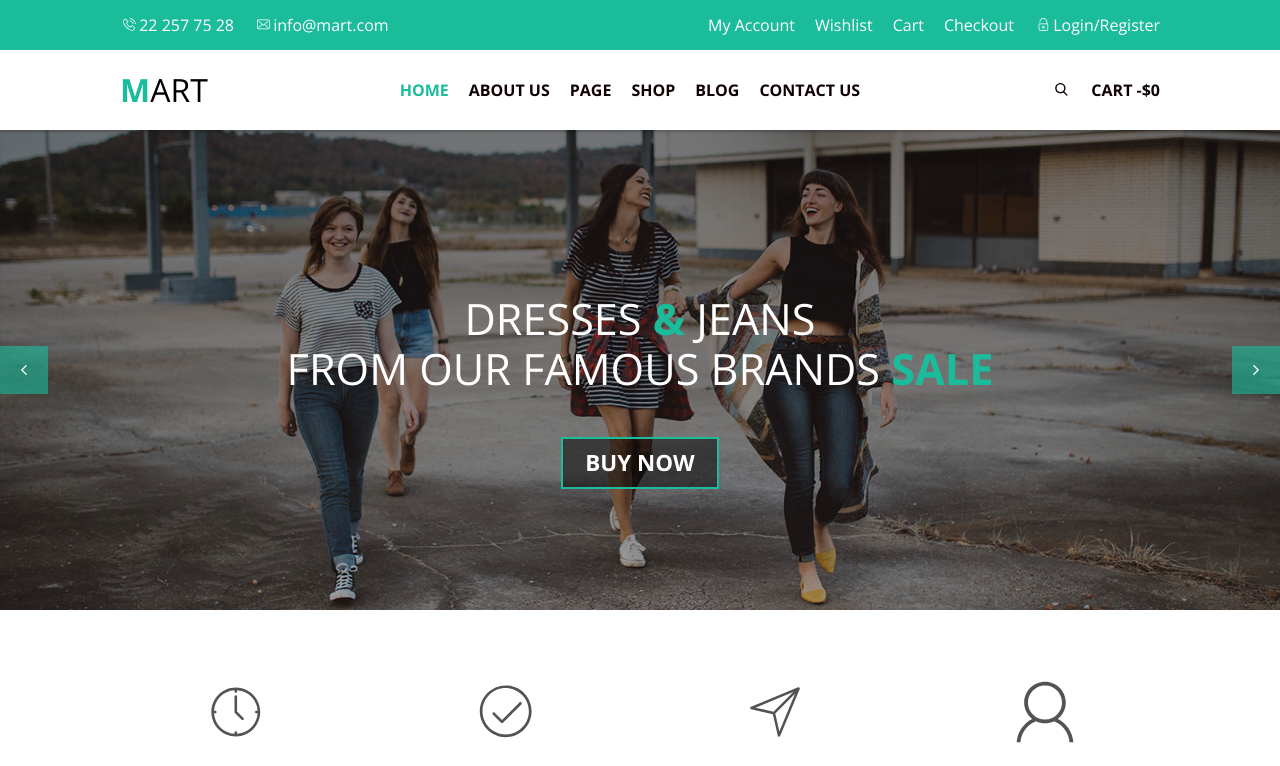
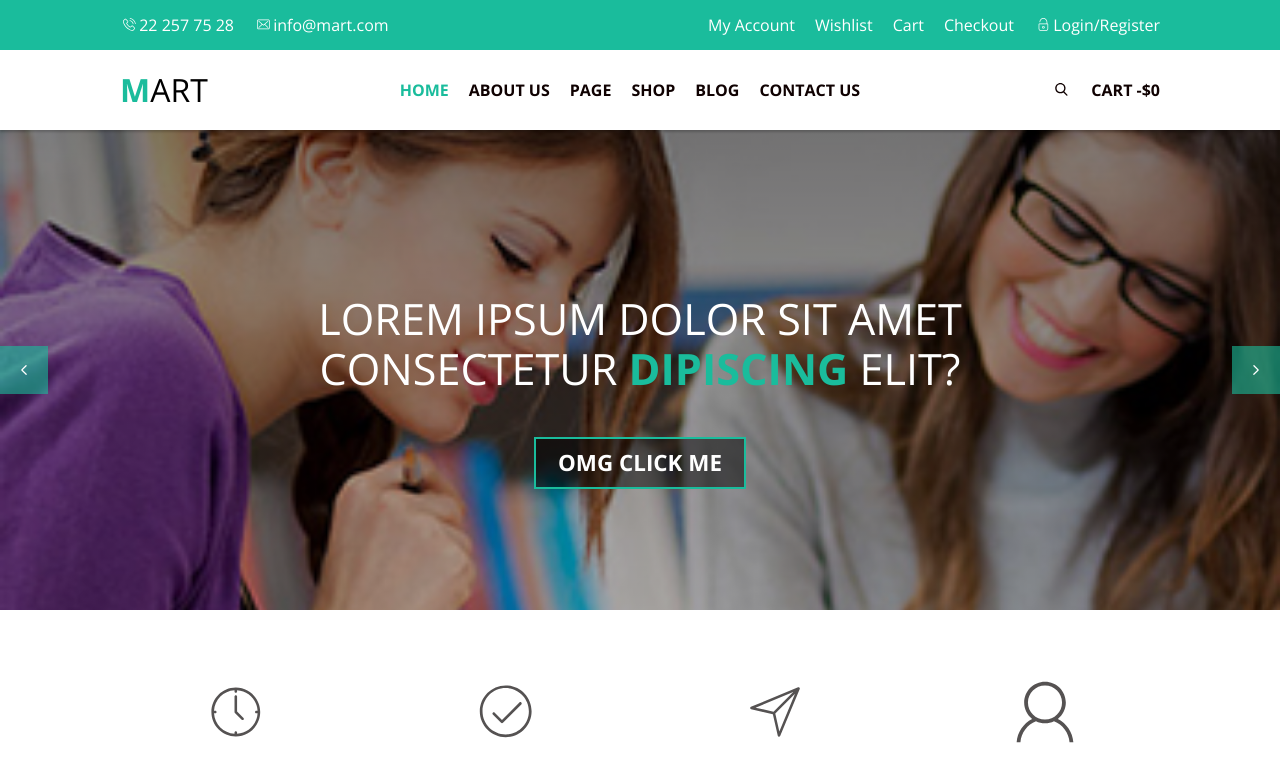
Before and after one commit to kozlovvski/MartWebsite, a website built with webpack: page src/index.html in a window 1280 px wide. Both pictures are taken after a click on the button 1256 px from the left and 370 px from the top of the page. Shown: the top 766 px of the page. Built offline with nearby package versions, Linux system fonts and the light colour scheme.

Commit message:
added functioning slider

```diff
--- a/postcss.config.js
+++ b/postcss.config.js
@@ -5,7 +5,7 @@ module.exports = {
     require('autoprefixer'),
     purgecss({
       content: ['./**/*.html'],
-      whitelistPatterns: [/(--\w+)$/]
+      whitelistPatterns: [/(--(\w|\-)+)$/]
     }),
     require('cssnano')({
       preset: 'default',
--- a/src/index.html
+++ b/src/index.html
@@ -107,23 +107,26 @@
         </svg>
       </button>
 
-      <!-- 1st slide -->
-      <article class="slider__item slider__item-1">
-        <h3 class="slider__item-title">Dresses <span>&</span> Jeans <br>from our famous brands <span>sale</span></h3>
-        <button class="slider__item-button">Buy now</button>
-      </article>
+      <!-- slider container -->
+      <ul class="slider__container">
+        <!-- 1st slide -->
+        <li class="slider__item slider__item-1 slider__item--active">
+          <h3 class="slider__item-title">Dresses <span>&</span> Jeans <br>from our famous brands <span>sale</span></h3>
+          <button class="slider__item-button">Buy now</button>
+        </li>
 
-      <!-- 2nd slide -->
-      <article class="slider__item slider__item-2">
-        <h3 class="slider__item-title">Dresses <span>&</span> Jeans <br>from our famous brands <span>sale</span></h3>
-        <button class="slider__item-button">Buy now</button>
-      </article>
+        <!-- 2nd slide -->
+        <li class="slider__item slider__item-2">
+          <h3 class="slider__item-title">New <span>store</span> in Warsaw <br>opens <span>tomorrow</span></h3>
+          <button class="slider__item-button">Check out</button>
+        </li>
 
-      <!-- 3rd slide -->
-      <article class="slider__item slider__item-3">
-        <h3 class="slider__item-title">Dresses <span>&</span> Jeans <br>from our famous brands <span>sale</span></h3>
-        <button class="slider__item-button">Buy now</button>
-      </article>
+        <!-- 3rd slide -->
+        <li class="slider__item slider__item-3">
+          <h3 class="slider__item-title">Lorem ipsum dolor sit amet <br>consectetur <span>dipiscing</span> elit?</h3>
+          <button class="slider__item-button">Omg click me</button>
+        </li>
+      </ul>
     </section>
 
     <!-- SERVICES -->
--- a/src/index.js
+++ b/src/index.js
@@ -11,3 +11,4 @@ import './styles/style.scss';
 
 import "./js/products";
 import "./js/navbar";
+import "./js/slider";
--- /dev/null
+++ b/src/js/slider.js
@@ -0,0 +1,35 @@
+const buttonLeft = document.querySelector(".slider__button--left");
+const buttonRight = document.querySelector(".slider__button--right");
+
+const slides = document.getElementsByClassName("slider__item");
+const sliderContainer = document.querySelector(".slider__container");
+
+moveLastToFront();
+window.setInterval(nextSlide, 5000);
+
+buttonLeft.addEventListener("click", previousSlide);
+buttonRight.addEventListener("click", nextSlide);
+
+function previousSlide() {
+    const currentSlide = document.querySelector(".slider__item--active");
+    currentSlide.classList.remove("slider__item--active");
+    currentSlide.previousElementSibling.classList.add("slider__item--active");
+    moveLastToFront();
+}
+
+function nextSlide() {
+    const currentSlide = document.querySelector(".slider__item--active");
+    currentSlide.classList.remove("slider__item--active");
+    currentSlide.nextElementSibling.classList.add("slider__item--active");
+    moveFirstToBack();
+}
+
+function moveLastToFront() {
+    const lastSlide = slides[slides.length - 1];
+    sliderContainer.insertBefore(lastSlide, slides[0]);
+}
+
+function moveFirstToBack() {
+    const firstSlide = slides[0];
+    sliderContainer.appendChild(firstSlide);
+}
--- a/src/styles/partials/_slider.scss
+++ b/src/styles/partials/_slider.scss
@@ -4,23 +4,43 @@
     width: 100%;
     height: 30em;
 
+    overflow: hidden;
+
+    &__container {
+        width: inherit;
+        height: inherit;
+        padding: 0;
+        margin: 0;
+    }
+
     &__item {
-        position: absolute;
         display: flex;
         flex-direction: column;
         justify-content: center;
         align-items: center;
 
-        box-sizing: border-box;
+        position: absolute;
+
         width: inherit;
         height: inherit;
         padding: 0 4em;
+
+        transform: translateX(-100%);
+        transition: 0.4s ease;
 
         @include color(#fff);
 
         font-weight: $fw-r;
         text-align: center;
         text-transform: uppercase;
+
+        &--active {
+            transform: translateX(0);
+
+            & ~ .slider__item {
+                transform: translateX(100%);
+            }
+        }
 
         &-title {
             font-size: calc(1.5rem + 1.5vw);
@@ -57,13 +77,14 @@
         }
 
         &-2 {
-            background: linear-gradient(0deg,rgba(0,0,0,0.3),rgba(0,0,0,0.5)),url(../images/slider.jpg);
+            background: linear-gradient(0deg,rgba(0,0,0,0.3),rgba(0,0,0,0.5)),url(../images/offer-bg.jpg);
             background-size: cover;
         }
 
         &-3 {
-            background: linear-gradient(0deg,rgba(0,0,0,0.3),rgba(0,0,0,0.5)),url(../images/slider.jpg);
+            background: linear-gradient(0deg,rgba(0,0,0,0.3),rgba(0,0,0,0.5)),url(../images/blog2.jpg);
             background-size: cover;
+            background-position: center;
         }
     }
 
```
